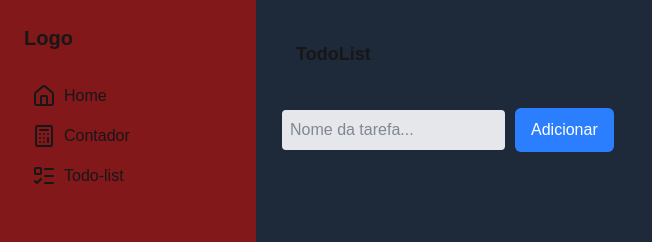
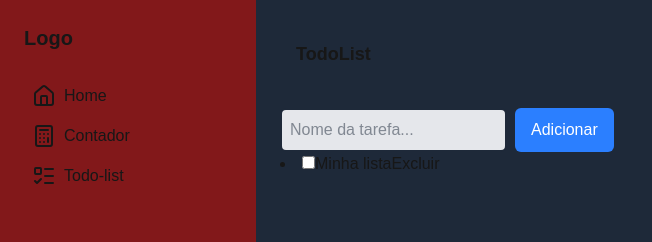
Before and after one commit to Otavio0009/web1, a Next.js app in the folder exemplo-react/: page /Todo-list in a window 1280 px wide. Shown: the top 242 px of the page, without its empty margins (0-652 px from the left). Built offline with nearby package versions, Linux system fonts and the light colour scheme.

Commit message:
atualizando todo

```diff
--- /dev/null
+++ b/exemplo-react/app/Components/Todo-list/todo-itme.components.tsx
@@ -0,0 +1,26 @@
+import { Todo } from "./todo.types";
+
+type TodoItemProps = {
+    todo: Todo,
+    onCompletd: (id: number) => void,
+    onDelete: (id: number) => void,
+}
+
+export function TodoItem(props: TodoItemProps) {
+
+    const todo = props.todo
+    const onCompletd = props.onCompletd
+    const onDelete = props.onDelete
+
+    return (
+        <li>
+            <input type="checkbox" onChange={() => onCompletd(todo.id)}/>
+            <span>
+                    Minha lista
+            </span>
+            <button onClick={() => onDelete(todo.id)}>
+                Excluir
+            </button>
+        </li>
+    )
+}
--- /dev/null
+++ b/exemplo-react/app/Components/Todo-list/todo.types.tsx
@@ -0,0 +1,5 @@
+export type Todo = {
+    id: number,
+    text: string,
+    completed: boolean,
+}
--- a/exemplo-react/app/Todo-list/page.tsx
+++ b/exemplo-react/app/Todo-list/page.tsx
@@ -2,6 +2,8 @@
 
 import Pagina from "../Components/page.components";
 import { TodoForm } from "../Components/Todo-list/todo-form.components";
+import { TodoItem } from "../Components/Todo-list/todo-itme.components";
+import { Todo } from "../Components/Todo-list/todo.types";
 
 export default function TodoListPage() {
 
@@ -9,9 +11,26 @@ export default function TodoListPage() {
     console.log("Adicionado Tarefa: ", text)
   }
 
+  function onComplet(id: number) {
+
+  }
+
+  function onDelete(id: number) {
+
+  }
+
+  const newTodo: Todo = {
+    id: 1,
+    text: "Tarefa de teste",
+    completed: false,
+  }
+
   return (
     <Pagina titulo="TodoList" subtitulo="Exemplo de Todo-list no React!">
         <TodoForm addTodo={addTodo}/>
+        <TodoItem todo={newTodo}
+        onCompletd={onComplet}
+        onDelete={onDelete}/>
     </Pagina>
   )
 }
```
